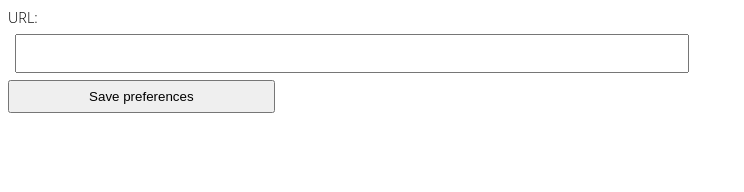
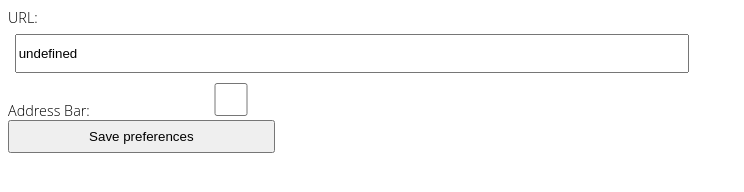
Before and after one commit to ikipatang/shaarli-web-extension, a browser extension: page src/options/options.html in a window 1280 px wide. Both pictures are taken after a click on the button "Save preferences". Shown: the whole page, without its empty margins (0-744 px from the left). Drawn offline with Linux system fonts and the light colour scheme.

Commit message:
PageAction: create settings input

```diff
--- a/src/background.js
+++ b/src/background.js
@@ -37,9 +37,7 @@ function shareCurrentTab(tab) {
  */
 function showPageAction(tabId){
   browser.storage.local.get().then((storage) => {
-    if(storage.pageAction){
-      browser.pageAction.show(tabId);
-    }
+    storage.pageAction ? browser.pageAction.show(tabId) : browser.pageAction.hide(tabId);
   });
 }
 
--- a/src/options/options.html
+++ b/src/options/options.html
@@ -9,6 +9,7 @@
   <body>
 
     <div>URL: <input id="url" type="text"/></div>
+    <div>Address Bar: <input id="pageAction" type="checkbox"/></div>
     <input type="button" value="Save preferences" id="save-button"/>
 
     <script src="options.js"></script>
--- a/src/options/options.js
+++ b/src/options/options.js
@@ -1,26 +1,40 @@
-/*
-Store options UI using browser.storage.local.
-*/
+/**
+ * Store options UI using browser.storage.local.
+ * @return {void}       -
+ */
 function storeSettings() {
-  const url = document.querySelector("#url");
-  // console.log('storeSettings url');
-  // console.log(url);
-  browser.storage.local.set({
-    url: url.value,
-  });
+  const settings = {
+    url: document.querySelector("#url").value,
+    pageAction: document.querySelector("#pageAction").checked,
+  };
+  // console.log('storeSettings settings');
+  // console.log(settings);
+  browser.storage.local.set(settings);
 }
 
-/*
-Update the options UI with the settings values retrieved from storage,
-or the default settings if the stored settings are empty.
-*/
+/**
+ * Update the options UI with the settings values retrieved from storage,
+ * or the default settings if the stored settings are empty.
+ * @param  {object} restoredSettings  -
+ * @return {void}                     -
+ */
 function updateUI(restoredSettings) {
   const url = document.querySelector("#url");
+  url.value = restoredSettings.url;
   // console.log('restoredSettings url');
   // console.log(url);
-  url.value = restoredSettings.url || "";
+
+  const pageAction = document.querySelector("#pageAction");
+  pageAction.checked = restoredSettings.pageAction;
+  // console.log('restoredSettings pageAction');
+  // console.log(pageAction);
 }
 
+/**
+ * Display on error
+ * @param  {object} error -
+ * @return {void}   -
+ */
 function onError(e) {
   console.error(e);
 }
```
